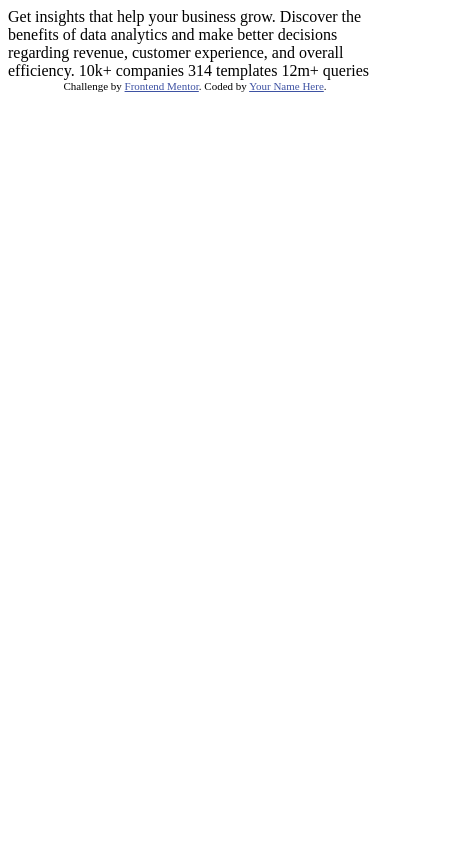
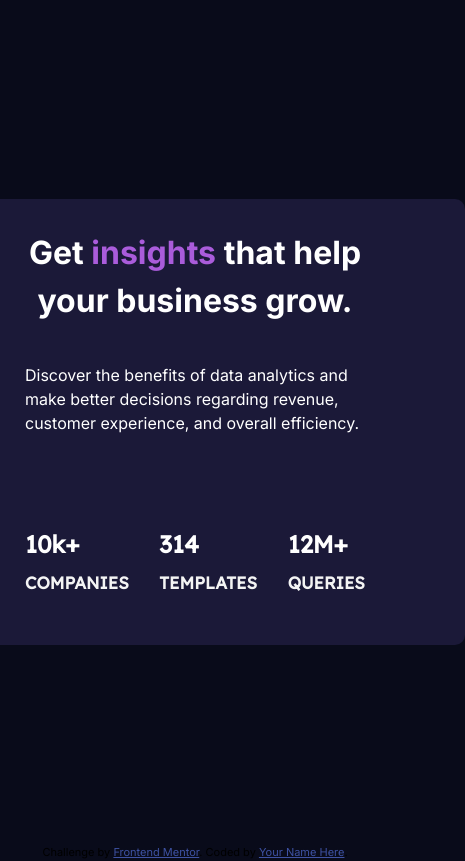
Before and after one commit to emil-raubach/stats_preview, a plain HTML site: page project/index.html in a window 390 px wide. Shown: the whole page, 465 px wide, since content can reach past the window. Drawn offline with Linux system fonts and the light colour scheme.

Commit message:
first try; not responsive yet.

```diff
--- a/project/index.html
+++ b/project/index.html
@@ -1,33 +1,81 @@
 <!DOCTYPE html>
 <html lang="en">
   <head>
-  <meta charset="UTF-8">
-  <meta name="viewport" content="width=device-width, initial-scale=1.0"> <!-- displays site properly based on user's device -->
+    <meta charset="UTF-8" />
+    <meta name="viewport" content="width=device-width, initial-scale=1.0" />
+    <!-- displays site properly based on user's device -->
 
-  <link rel="icon" type="image/png" sizes="32x32" href="./images/favicon-32x32.png">
-
+    <link
+      rel="icon"
+      type="image/png"
+      sizes="32x32"
+      href="./images/favicon-32x32.png"
+    />
+    <link rel="preconnect" href="https://fonts.googleapis.com" />
+    <link rel="preconnect" href="https://fonts.gstatic.com" crossorigin />
+    <link
+      href="https://fonts.googleapis.com/css2?family=Inter:wght@400;700&family=Lexend+Deca&display=swap"
+      rel="stylesheet"
+    />
+    <link rel="stylesheet" href="style.css" />
     <title>Frontend Mentor | Stats preview card component</title>
 
     <!-- Feel free to remove these styles or customise in your own stylesheet 👍 -->
     <style>
-    .attribution { font-size: 11px; text-align: center; }
-    .attribution a { color: hsl(228, 45%, 44%); }
+      .attribution {
+        font-size: 11px;
+        text-align: center;
+      }
+      .attribution a {
+        color: hsl(228, 45%, 44%);
+      }
     </style>
   </head>
   <body>
-
-  Get insights that help your business grow.
-
-  Discover the benefits of data analytics and make better decisions regarding revenue, customer
-  experience, and overall efficiency.
-
-  10k+ companies
-  314 templates
-  12m+ queries
-
+    <main>
+      <div class="container">
+        <div id="card">
+          <div class="card__flex-items">
+            <div class="card__flex-items-column-left">
+              <header class="card__header">
+                <h1>
+                  Get <span class="card__header--text-primary">insights</span> that
+                  help your business grow.
+                </h1>
+              </header>
+              <div class="card__text">
+                Discover the benefits of data analytics and make better decisions
+                regarding revenue, customer experience, and overall efficiency.
+              </div>
+              <div class="flex-items">
+                <div>
+                  <p>10k+</p>
+                  <p>companies</p>
+                </div>
+                <div>
+                  <p>314</p>
+                  <p>templates</p>
+                </div>
+                <div>
+                  <p>12m+</p>
+                  <p>queries</p>
+                </div>
+              </div>
+            </div>
+            <div class="card__flex-items-column-right">
+              <img src="img/images/image-header-desktop.jpg" alt="">
+            </div>
+          </div>
+        </div>
+      </div>
+    </main>
+    <footer>
       <div class="attribution">
-    Challenge by <a href="https://www.frontendmentor.io?ref=challenge" target="_blank">Frontend Mentor</a>.
-    Coded by <a href="#">Your Name Here</a>.
+        Challenge by
+        <a href="https://www.frontendmentor.io?ref=challenge" target="_blank"
+          >Frontend Mentor</a
+        >. Coded by <a href="#">Your Name Here</a>.
       </div>
+    </footer>
   </body>
 </html>
--- a/project/style.css
+++ b/project/style.css
@@ -0,0 +1,106 @@
+* {
+    box-sizing: border-box;
+    margin: 0;
+    padding: 0;
+}
+
+body {
+    background-color: hsl(233, 47%, 7%);
+    line-height: 1.5;
+    font-family: 'Inter', sans-serif;
+}
+
+main {
+    display: flex;
+    height: 100vh;
+    justify-content: center;
+    align-items: center;
+}
+
+/* Header */
+header {
+    font-family: 'Inter', sans-serif;
+    color: #fff;
+    text-align: center;
+    grid-row: 2 / 3;
+    grid-column: 2 / 3;
+}
+
+header h1 span {
+    color: hsl(277, 64%, 61%);
+    /* padding: 20px; */
+}
+
+/* Card Text */
+.card__text {
+    color: #fff;
+    grid-row: 4 / 5;
+    grid-column: 2 / 3;
+    align-self: center;
+    /* justify-self: center; */
+    text-align: left;
+}
+
+.flex-items {
+    display: flex;
+    justify-content: space-between;
+    grid-row: 6 / 7;
+    grid-column: 2 / 3;
+    align-items: center;
+}
+
+.flex-items div p {
+    font-family: 'Lexend Deca';
+    font-weight: 700;
+    font-size: 1.5rem;
+}
+
+.flex-items div:last-child p:first-child{
+    text-transform: uppercase;
+}
+
+/* Need to figure out the correct way to select */
+.flex-items div p + p {
+    font-variant: small-caps;
+    font-family: 'Lexend Deca', sans-serif;
+    /* font-size: 16px; */
+    color: #f4f4f4;
+}
+
+.container {
+    max-width: 1440px;
+    height: 446x;
+    margin: 100px auto;
+    /* padding: 20px; */
+    display: grid;
+    background-color: hsl(244, 38%, 16%);
+    border-radius: 10px;
+}
+
+.card__flex-items {
+    display: flex;
+    color: #fff;
+}
+
+.card__flex-items-column-left {
+    display: grid;
+    grid-template-rows: 30px 100px 20px 100px 30px 166px;
+    grid-template-columns: 100px 340px 100px;
+    max-width: 540px;
+}
+
+/* Image */
+/* Or is it better to use the image as the background? */
+.card__flex-items-column-right {
+    background-color: hsl(277, 64%, 61%);
+    border-radius: 10px;
+}
+
+.card__flex-items-column-right img {
+    height: 100%;
+    width: 100%;
+    margin: 0;
+    padding: 0;
+    opacity: 0.6;
+    border-radius: 10px;
+}
```
Also changed, not shown: 1 other file. Lines whose indentation alone changed are shown as unchanged.
